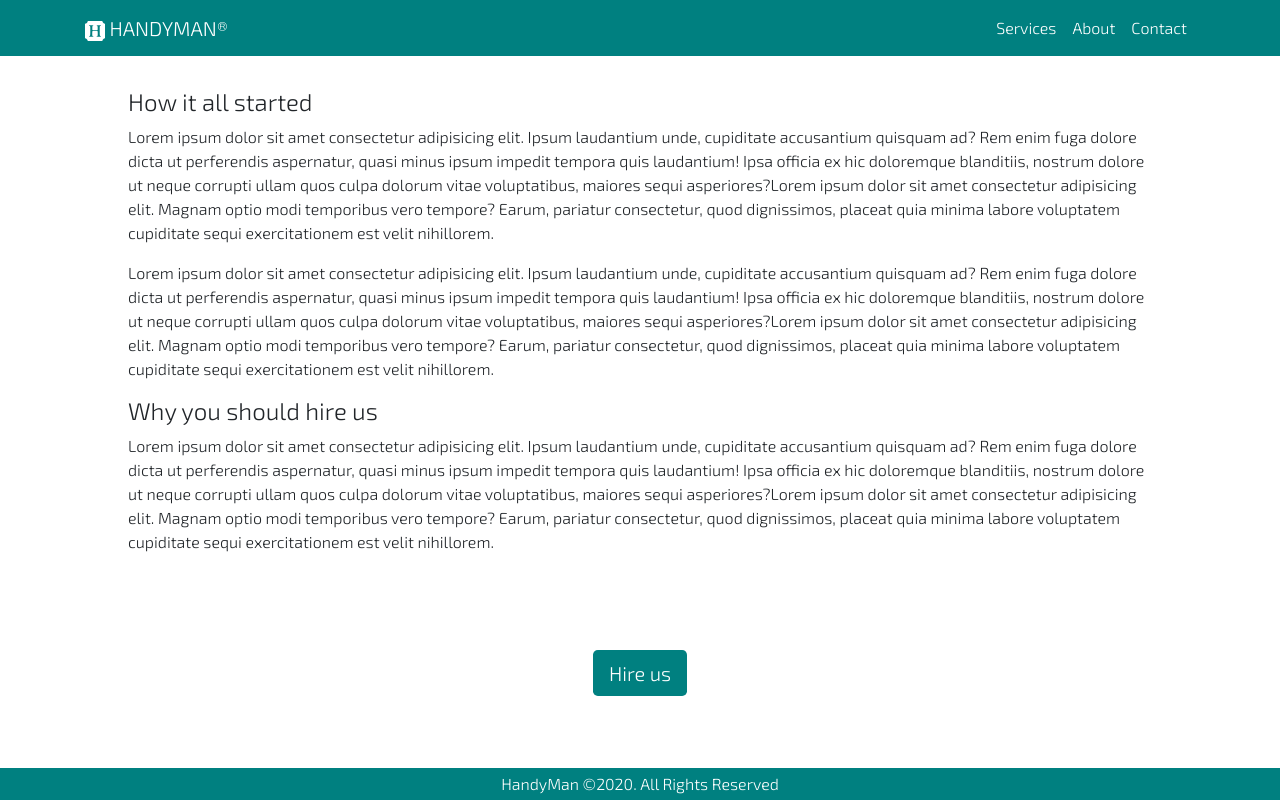
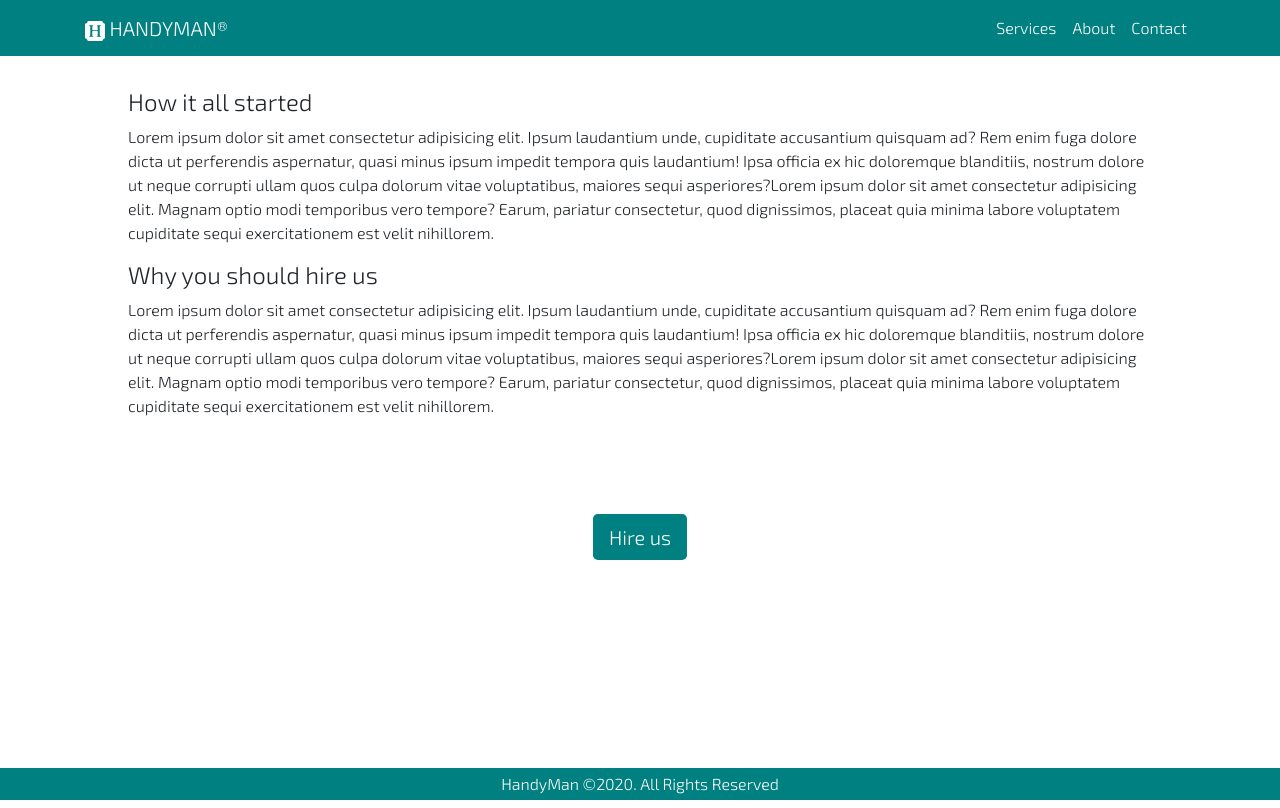
Before and after one commit to mhmestb2018/handymanHomeWarrenty, a React (Create React App) app: page /about in a window 1280 px wide. Built offline with nearby package versions, Linux system fonts and the light colour scheme.

Commit message:
random sass mixin check

```diff
--- a/src/pages/About.js
+++ b/src/pages/About.js
@@ -21,18 +21,7 @@ export default class About extends Component {
               dignissimos, placeat quia minima labore voluptatem cupiditate
               sequi exercitationem est velit nihillorem.
             </p>
-            <p>
-              Lorem ipsum dolor sit amet consectetur adipisicing elit. Ipsum
-              laudantium unde, cupiditate accusantium quisquam ad? Rem enim fuga
-              dolore dicta ut perferendis aspernatur, quasi minus ipsum impedit
-              tempora quis laudantium! Ipsa officia ex hic doloremque
-              blanditiis, nostrum dolore ut neque corrupti ullam quos culpa
-              dolorum vitae voluptatibus, maiores sequi asperiores?Lorem ipsum
-              dolor sit amet consectetur adipisicing elit. Magnam optio modi
-              temporibus vero tempore? Earum, pariatur consectetur, quod
-              dignissimos, placeat quia minima labore voluptatem cupiditate
-              sequi exercitationem est velit nihillorem.
-            </p>
+
             <h4>Why you should hire us</h4>
             <p>
               Lorem ipsum dolor sit amet consectetur adipisicing elit. Ipsum
```
